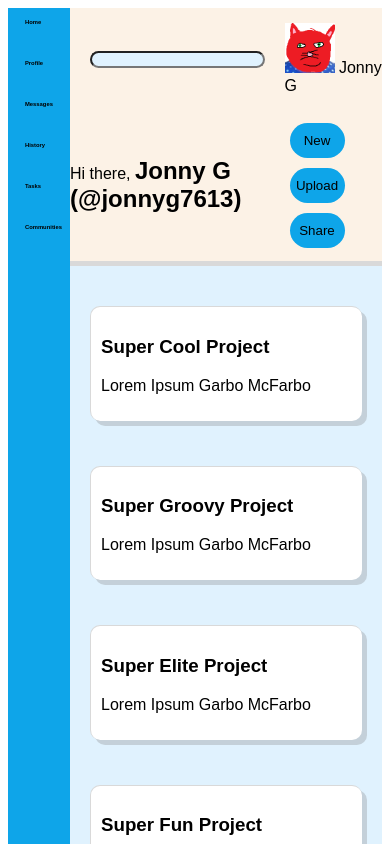
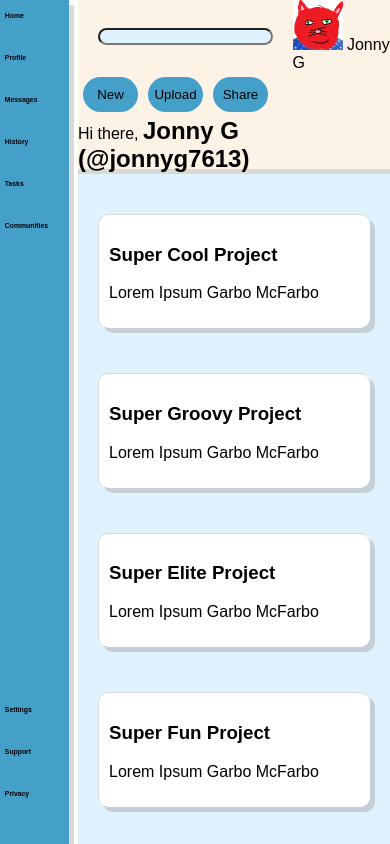
Before and after one commit to JonnyG7613/Dashboard, a plain HTML site: page index.html in a window 390 px wide. Shown: the top 844 px of the page. Drawn offline with Linux system fonts and the light colour scheme.

Commit message:
V 0.6 Updated media queries.  Fixed proportions and margins when changing size of width of screen.  Updated colors slightly.  Still need to add icons.

```diff
--- a/style.css
+++ b/style.css
@@ -2,7 +2,7 @@
     --main-bg-color: #e0f2fe;
     --items-bg-color: rgb(255, 255, 255);
     --shadow-bg-color: rgba(128, 128, 128, .3);
-    --sidebar-bg-color: #0ea5e9;
+    --sidebar-bg-color: #449fc9;
     --sidebarHover-bg-bolor: #0a85be;
 }
 
@@ -11,6 +11,7 @@ body {
     display: grid;
     grid-template-columns: 1.25fr 4fr 1.75fr;
     grid-template-rows: 15vh 45vh 35vh 5vh;
+    margin: 0;
 }
 
 /* =========
@@ -57,7 +58,7 @@ body {
 }
 
 #lowerBarLeft .name {
-    font-size: 2.5rem;
+    font-size: 2.1rem;
     font-weight: bold;
 }
 
@@ -81,13 +82,16 @@ body {
    ========= */
 
 #sidebar {
-    position: sticky;
+    position: fixed;
+    height: 100vh;
+    width: 17.6vw;
     font-size: 1.5vw;
     font-weight: bold;
     background-color: var(--sidebar-bg-color);
-    grid-area: 1 / 1 / 4 / 2;
+    /* grid-area: 1 / 1 / 5 / 2; */
     display: grid;
     align-items: space-between;
+    box-shadow: 5px 5px var(--shadow-bg-color);
 }
 
 .mainTasks {
@@ -97,14 +101,14 @@ body {
 
 .mainTasks li {
     margin-bottom: 25px;
-    padding: 5px 0 5px 15px;
+    padding: 5px 0 5px .75vw;
 }
 
 .mainTasks li:hover {
     transform: scale(1.1);
     border-radius: 20px;
     background-color: var(--sidebarHover-bg-bolor);
-    width: 10vw;
+    width: 12vw;
 }
 
 .helpTasks {
@@ -116,14 +120,14 @@ body {
 
 .helpTasks li {
     margin-top: 25px;
-    padding: 5px 0 5px 15px;
+    padding: 5px 0 5px .75vw;
 }
 
 .helpTasks li:hover {
     transform: scale(1.1);
     border-radius: 20px;
     background-color: var(--sidebarHover-bg-bolor);
-    width: 10vw;
+    width: 12vw;
 }
 
 /* =========
@@ -163,8 +167,9 @@ body {
 #announcements {
     grid-area: 2 / 3 / 3 / 4;
     background-color: var(--main-bg-color);
+    padding-bottom: 10px;
+    overflow: auto;
     margin-top: 5px;
-    padding-bottom: 10px;
 }
 
 #announcements>div {
@@ -174,7 +179,6 @@ body {
     margin: 20px 15px 10px 15px;
     border-radius: 10px;
     padding: 15px;
-    overflow: auto;
     background-color: var(--items-bg-color);
     box-shadow: 5px 5px var(--shadow-bg-color);
 }
@@ -217,7 +221,7 @@ body {
    ========= */
 
 #footer {
-    grid-area: 4 / 1 / 5 / 4;
+    grid-area: 4 / 2 / 5 / 4;
     display: flex;
     background-color: dimgrey;
     color: #FFF;
@@ -233,8 +237,8 @@ body {
 @media (max-width:1000px) {
 
     body {
-        grid-template-rows: 30vh 80vh 45vh 35vh 5vh;
-        grid-template-columns: 1fr 5fr;
+        grid-template-rows: 20vh 80vh 45vh 35vh 5vh;
+        grid-template-columns: 1fr 3.5fr;
     }
 
     /* =========
@@ -242,7 +246,7 @@ body {
        ========= */
     #header {
         grid-area: 1 / 2 / 2 / 3;
-        grid-template-rows: 1fr 1.5fr;
+        grid-template-rows: 1fr 1fr 1fr;
     }
 
     #searchBar {
@@ -252,6 +256,7 @@ body {
 
     #lowerBarLeft {
         align-self: center;
+        grid-area: 3 / 1 / 4 / 3;
     }
 
     #lowerBarLeft>.name {
@@ -260,6 +265,8 @@ body {
 
     #lowerBarRight {
         align-self: center;
+        justify-self: start;
+        grid-area: 2 / 1 / 3 / 3;
     }
 
     #lowerBarRight button {
@@ -272,6 +279,7 @@ body {
 
     #sidebar {
         grid-area: 1 / 1 / 5 / 2;
+        font-size: 1.75vw;
     }
 
     .mainTasks {
@@ -295,6 +303,7 @@ body {
        ========= */
 
     #announcements {
+        margin-top: 0;
         grid-area: 3 / 2 / 4 / 3;
     }
 
```
Also changed, not shown: index.html (+0 -1 lines), 1 other file.
